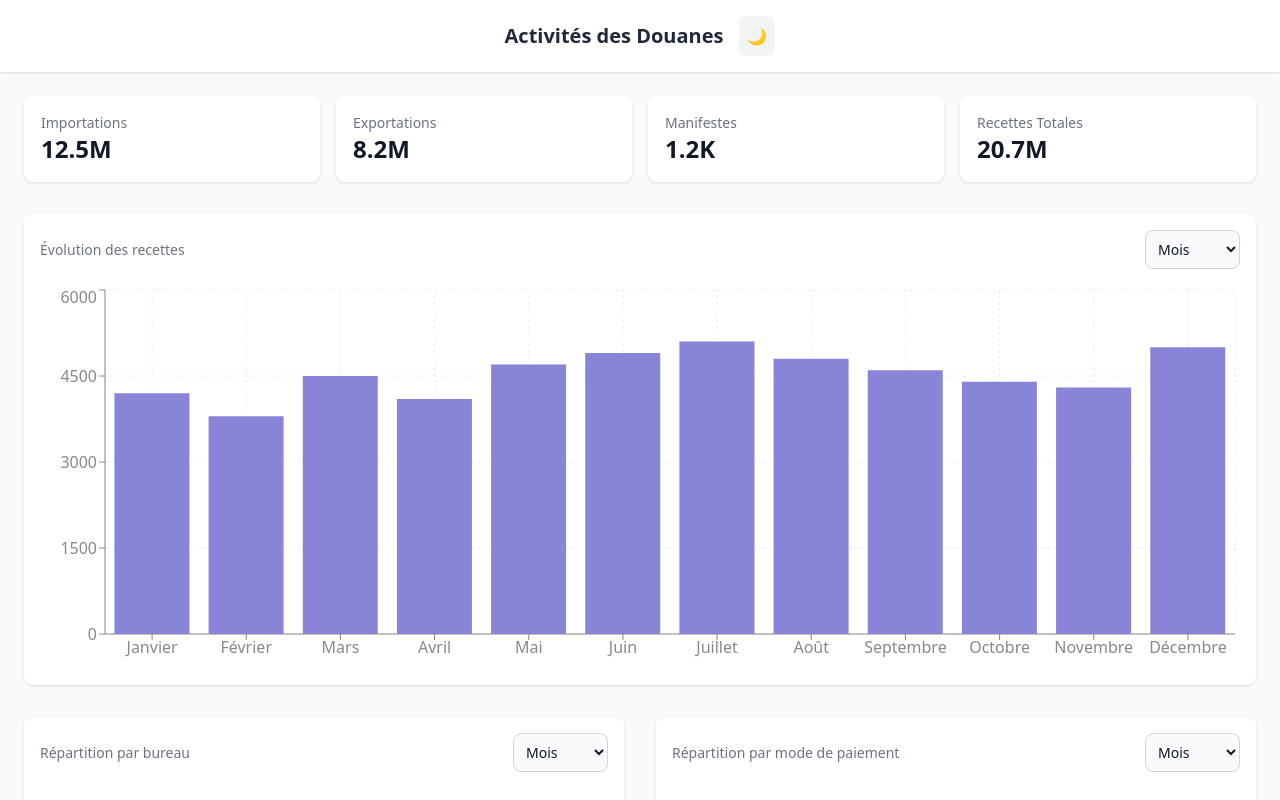
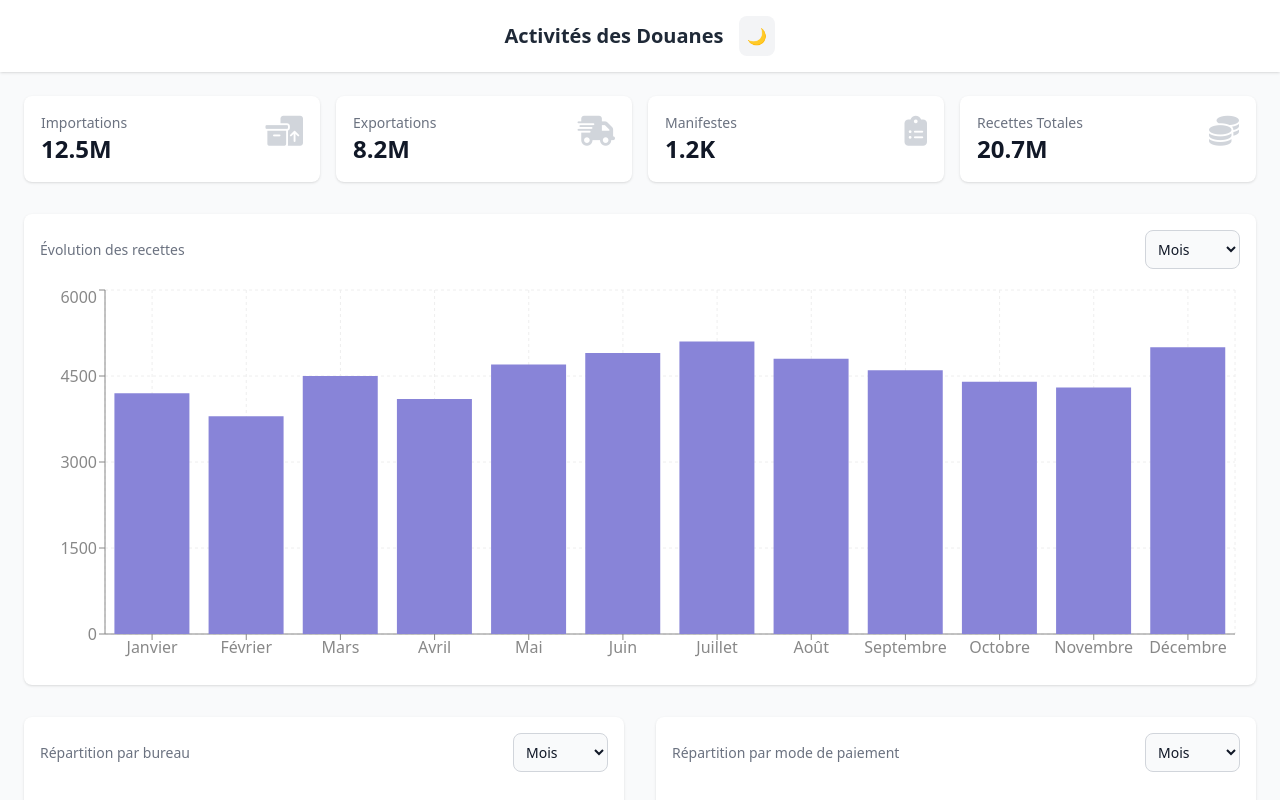
Before and after one commit to Kalixor/djib_1, a React (Vite) app: page / in a window 1280 px wide. Shown: the top 800 px of the page. Built offline with nearby package versions, Linux system fonts and the light colour scheme.

Commit message:
Initial commit from your app

```diff
--- a/index.html
+++ b/index.html
@@ -3,7 +3,8 @@
     <head>
       <meta charset="UTF-8" />
       <meta name="viewport" content="width=device-width, initial-scale=1.0" />
-      <title>Tableau de Bord Douanes</title>
+      <title>Activités des Douanes</title>
+      <link rel="stylesheet" href="https://cdnjs.cloudflare.com/ajax/libs/font-awesome/6.4.2/css/all.min.css" />
     </head>
     <body>
       <div id="root"></div>
--- a/src/components/KPI.jsx
+++ b/src/components/KPI.jsx
@@ -1,6 +1,23 @@
 export default function KPI({ title, value }) {
+      const getIcon = () => {
+        switch(title) {
+          case 'Importations':
+            return 'fas fa-boxes-packing'
+          case 'Exportations':
+            return 'fas fa-truck-fast'
+          case 'Manifestes':
+            return 'fas fa-clipboard-list'
+          case 'Recettes Totales':
+            return 'fas fa-coins'
+          default:
+            return 'fas fa-circle-info'
+        }
+      }
+
       return (
         <div className="bg-white dark:bg-gray-800 p-4 rounded-lg shadow hover:shadow-lg dark:hover:shadow-white/10 border border-transparent hover:border-gray-200 dark:hover:border-gray-700 transition-all duration-300 hover:scale-95">
+          <div className="flex justify-between items-start">
+            <div>
               <h3 className="text-sm font-medium text-gray-500 dark:text-gray-400 hover:text-gray-700 dark:hover:text-gray-300 transition-colors duration-300">
                 {title}
               </h3>
@@ -8,5 +25,8 @@ export default function KPI({ title, value }) {
                 {value}
               </p>
             </div>
+            <i className={`${getIcon()} text-3xl text-gray-300 dark:text-gray-600 ml-4`} />
+          </div>
+        </div>
       )
     }
```
Lines whose indentation alone changed are shown as unchanged.
